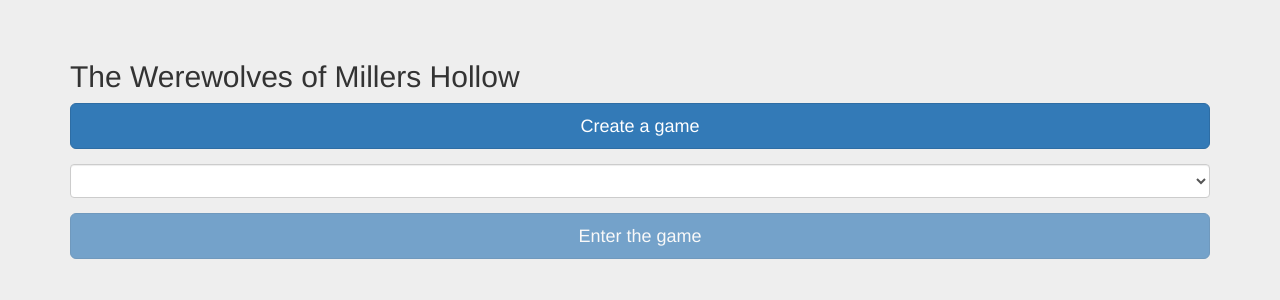
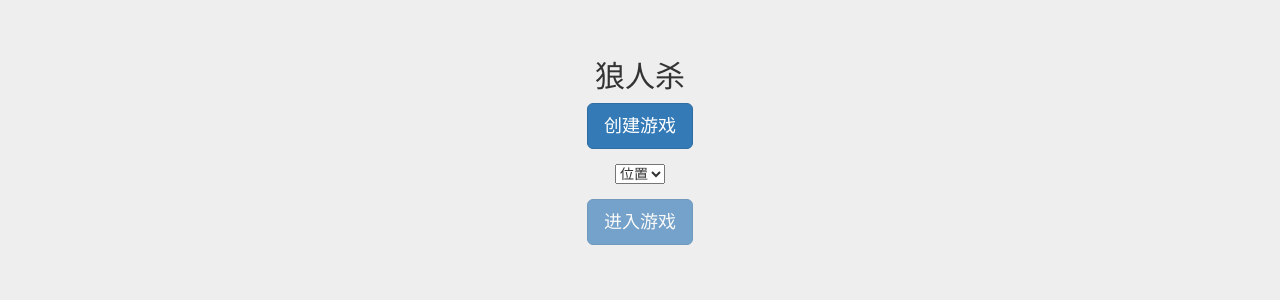
Before and after one commit to shipingTU/werewolf, a PHP site: page / in a window 1280 px wide. Shown: the top 300 px of the page. Run offline with PHP 8.4, Linux system fonts and the light colour scheme; data comes from the database, SQL or seed files in the repository; lists and menus that the app fills with data are empty.

Commit message:
change to chinese characters

```diff
--- a/index.php
+++ b/index.php
@@ -1,9 +1,9 @@
 <!DOCTYPE html>
-<html lang="en">
+<html>
   <head>
     <meta charset="utf-8">
     <meta name="viewport" content="width=device-width, initial-scale=1">
-    <title>Werewolf Game</title>
+    <title>狼人杀</title>
 
     <!--link rel="icon" href="./source/favicon.ico"-->
     <link href="css/bootstrap.min.css" rel="stylesheet">
@@ -14,20 +14,20 @@
 
   <body>
     <div class="container">
-      <h2 class="form-signin-heading">The Werewolves of Millers Hollow</h2>
-      <div class="form-group">
-        <a href="createGame.php" class="btn btn-primary btn-lg btn-block">Create a game</a>
+      <h2 class="form-signin-heading" align='center'>狼人杀</h2>
+      <div class="form-group" align='center'>
+        <a href="createGame.php" class="btn btn-primary btn-lg">创建游戏</a>
       </div>
+      <div class="form-group" align='center'>
         <form id="enterGameForm" action="game.php" method="post">
-          <div class="form-group">
-            <select id="positions" name="positions" class="form-control form-control-xs">
+          <select id="positions" name="positions" class="form-control-xs">
             <?php
               include 'func/base.php';
               $bd=connectSql();
               $sql="SELECT pos from roles where used=1 and entred!=1 order by pos asc";
               $vQuery=mysqli_query($bd, $sql);
               if ( $vQuery ) {
-                  echo '<option selected></option>';
+                echo '<option selected>位置</option>';
                 while($row = mysqli_fetch_array($vQuery, MYSQLI_ASSOC)) {
                     echo '<option>'.$row['pos'].'</option>';
                 }
@@ -35,11 +35,11 @@
               mysqli_close($bd);
               ?>
           </select>
+        </form>
       </div>
-          <div class="form-group">
-            <button id="enterGame" type="button" class="btn btn-primary btn-lg btn-block">Enter the game</button>
+      <div class="form-group" align='center'>
+        <button id="enterGame" type="button" class="btn btn-primary btn-lg">进入游戏</button>
       </div>
-        </form>
     </div>
   </body>
 </html>
```
Lines whose indentation alone changed are shown as unchanged.
